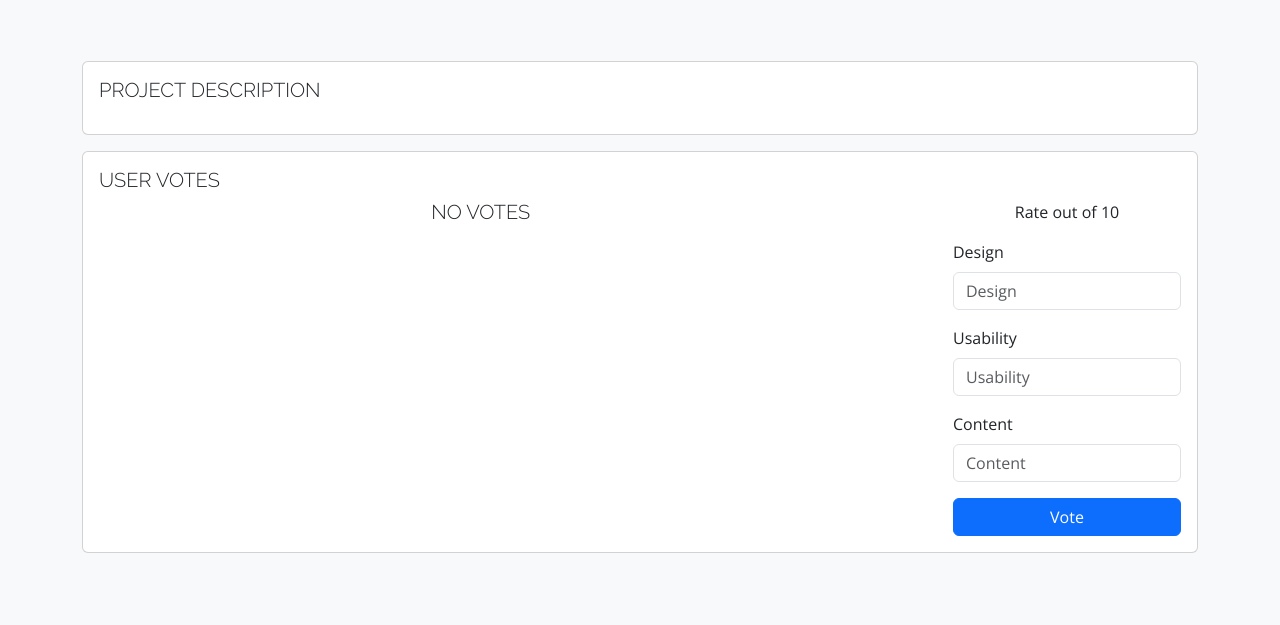
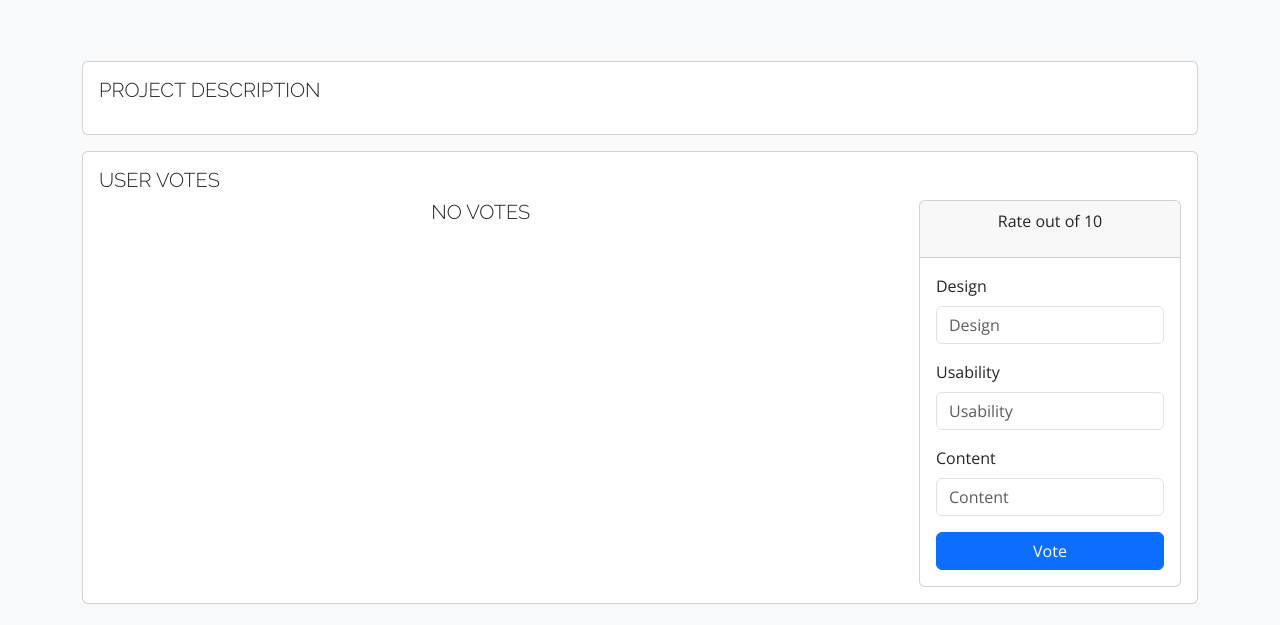
Before and after one commit to Edu58/Django-Awwards-Clone, a Django app: template templates/vote.html in a window 1280 px wide. Shown: the part 175-800 px from the top of the page. Run offline with Django 4.2, Linux system fonts and the light colour scheme; the template is opened without the code that fills it: values that come from a table or form of the project are taken from there, others are empty; some libraries are stand-ins or nearby versions.

Commit message:
style: makes voting form a card

```diff
--- a/templates/vote.html
+++ b/templates/vote.html
@@ -77,8 +77,11 @@
                     <h5 class="fw-light text-center">NO VOTES</h5>
                     {% endif %}
                 </div>
-                <div class="voting-form">
+                <div class="voting-form card">
+                    <div class="card-header">
                         <p class="text-center fw-light">Rate out of 10</p>
+                    </div>
+                    <div class="card-body">
                         <form action="{% url 'rate' project.id %}" method="post">
                             {% csrf_token %}
 
@@ -90,6 +93,7 @@
                 </div>
             </div>
         </div>
+    </div>
 </section>
 
 {% block scripts %}
```
Lines whose indentation alone changed are shown as unchanged.
